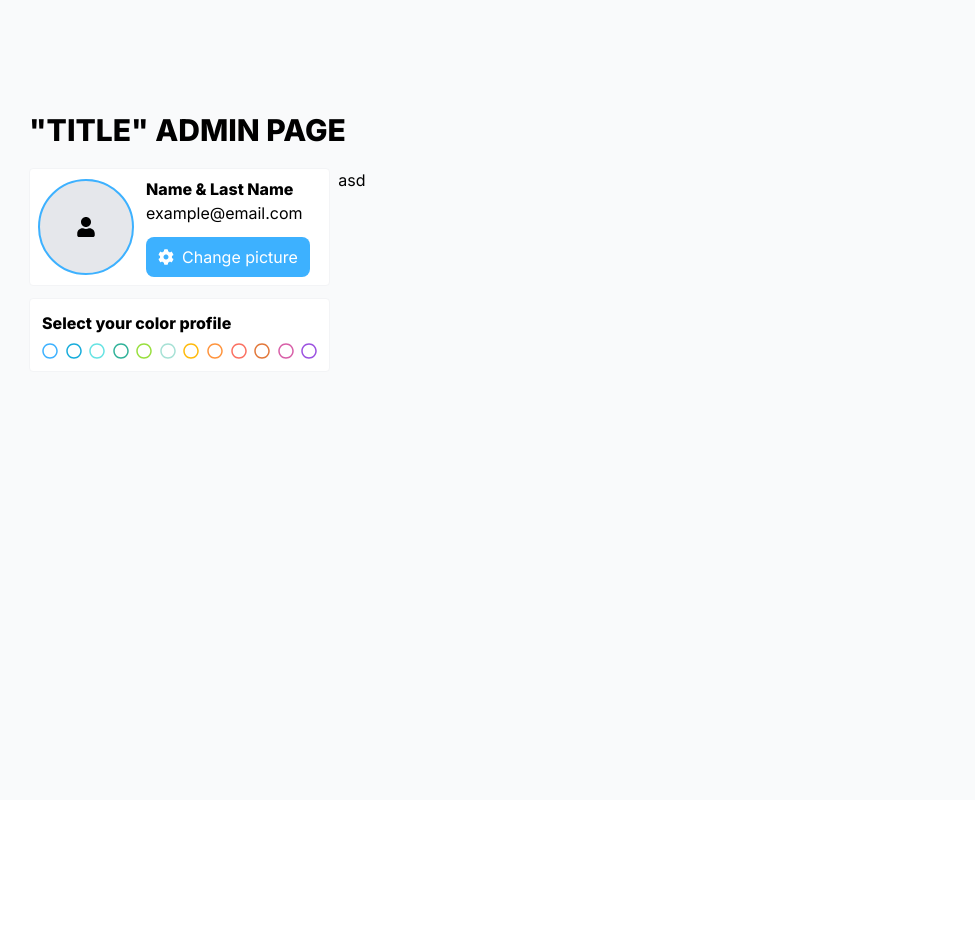
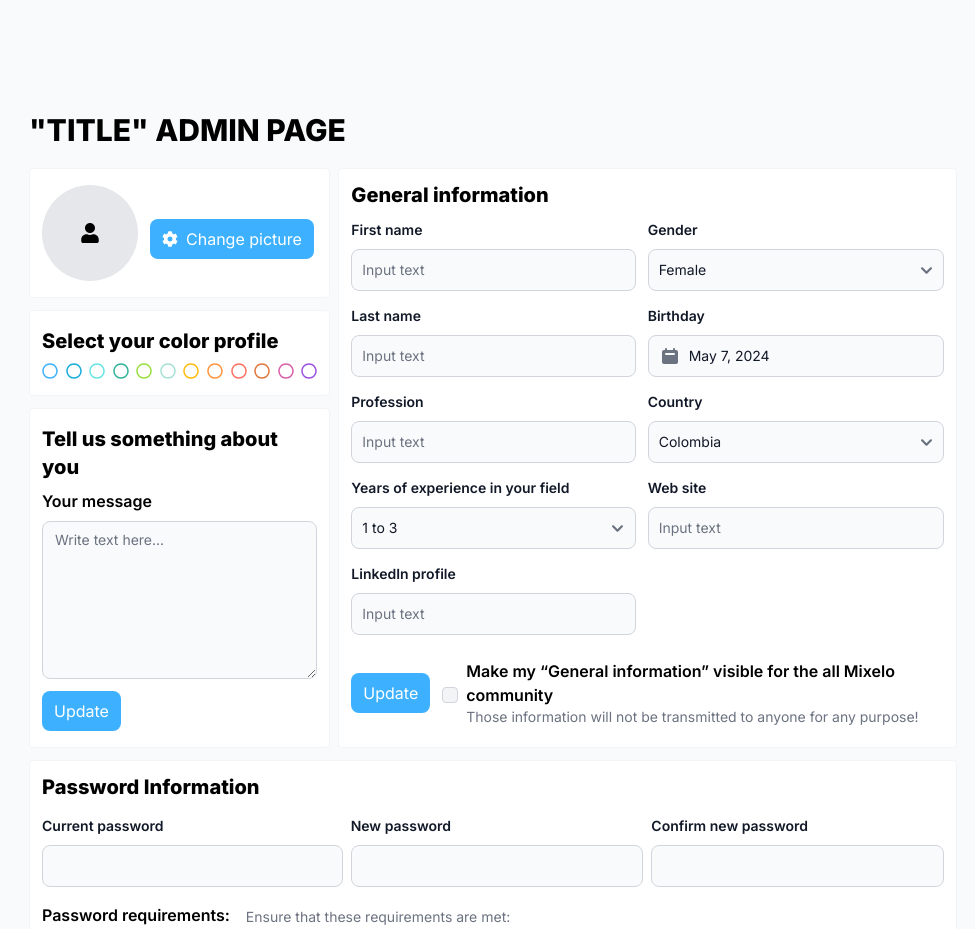
Before and after one commit to IN4XI4/xlo-client, a React (Vite) app: page /profile in a window 1280 px wide. Shown: the top 929 px of the page, without its empty margins (147-1122 px from the left). Before the commit the page ends 800 px from the top, so only its background shows below. Built offline with nearby package versions, Linux system fonts and the light colour scheme; no server answers.

Commit message:
profile settings user and password

```diff
--- a/src/api/users.api.js
+++ b/src/api/users.api.js
@@ -10,6 +10,7 @@ const getAuthHeaders = () => {
 };
 
 export const getUser = () => usersApi.get(`users/me/`, { headers: getAuthHeaders() })
+export const getUserProfile = () => usersApi.get(`users/profile/`, { headers: getAuthHeaders() })
 export const registerUser = (data) => usersApi.post('users/', data)
 export const lostPassword = (data) => usersApi.post('users/send_reset_code/', data)
 export const resetPassword = (data) => usersApi.post('users/reset_password/', data)
--- /dev/null
+++ b/src/components/profile/Alerts.jsx
@@ -0,0 +1,7 @@
+import React from 'react'
+
+export function Alerts() {
+  return (
+    <div>Alerts</div>
+  )
+}
--- /dev/null
+++ b/src/components/profile/EditProfile.jsx
@@ -0,0 +1,116 @@
+import { Checkbox, Datepicker, Label, Select, TextInput, Textarea } from 'flowbite-react'
+import React from 'react'
+import { FaCog, FaRegCircle, FaRegDotCircle, FaUser } from 'react-icons/fa'
+
+
+export function EditProfile({ profileInfo }) {
+  return (
+    <div className='grid grid-cols-1 md:grid-cols-3'>
+      <div className='md:pe-2'>
+        <div className='bg-white rounded px-3 py-4 flex items-center border border-gray-100 mb-3'>
+          <div className='bg-gray-200 rounded-full flex items-center justify-center h-24 w-24'>
+            {profileInfo.profile_picture ?
+              <img src={profileInfo.profile_picture} alt="Profile" className="h-24 w-24 border-4 border-[#3DB1FF] rounded-full" /> :
+              <FaUser className='text-xl' />
+            }
+          </div>
+          <div className='ps-3'>
+            <div className='font-bold'>{profileInfo.first_name} {profileInfo.last_name}</div>
+            <div className='pb-3'>{profileInfo.email}</div>
+            <button className='bg-[#3DB1FF] px-3 py-2 rounded-lg text-white flex items-center'>
+              <span><FaCog /></span> <span className='ps-2'>Change picture</span>
+            </button>
+          </div>
+        </div>
+        <div className='bg-white rounded px-3 py-4 border border-gray-100 mb-3'>
+          <div className='font-bold pb-2 text-xl'>Select your color profile</div>
+          <div className='flex justify-between'>
+            <FaRegCircle className='text-[#3DB1FF]' />
+            <FaRegCircle className='text-[#16ACDB]' />
+            <FaRegCircle className='text-[#66E3E3]' />
+            <FaRegCircle className='text-[#30B299]' />
+            <FaRegCircle className='text-[#98DF3E]' />
+            <FaRegCircle className='text-[#A6E1D5]' />
+            <FaRegCircle className='text-[#FFBA0A]' />
+            <FaRegCircle className='text-[#FF943D]' />
+            <FaRegCircle className='text-[#FB7061]' />
+            <FaRegCircle className='text-[#E27739]' />
+            <FaRegCircle className='text-[#D85FA8]' />
+            <FaRegCircle className='text-[#9B51E0]' />
+          </div>
+        </div>
+        <div className='bg-white rounded px-3 py-4 border border-gray-100 mb-3'>
+          <div className='font-bold pb-2 text-xl'>Tell us something about you</div>
+          <div className='font-semibold pb-2'>Your message</div>
+          <Textarea className='mb-3' id="comment" placeholder="Write text here..." rows={7} />
+          <button className='bg-[#3DB1FF] px-3 py-2 rounded-lg text-white'>Update</button>
+        </div>
+      </div>
+      <div className='col-span-2 bg-white rounded border border-gray-100 mb-3 p-3'>
+        <div className='font-bold pb-2 text-xl'>General information</div>
+        <div className='grid grid-cols-1 md:grid-cols-2'>
+          <div className='md:pe-3'>
+            <div className="mb-2">
+              <Label className='font-semibold' htmlFor="first_name" value="First name" />
+            </div>
+            <TextInput id="first_name" type="text" placeholder="Input text" className='mb-3' />
+            <div className="mb-2">
+              <Label className='font-semibold' htmlFor="last_name" value="Last name" />
+            </div>
+            <TextInput id="last_name" type="text" placeholder="Input text" className='mb-3' />
+            <div className="mb-2">
+              <Label className='font-semibold' htmlFor="profession" value="Profession" />
+            </div>
+            <TextInput id="profession" type="text" placeholder="Input text" className='mb-3' />
+            <div className="mb-2">
+              <Label className='font-semibold' htmlFor="experience" value="Years of experience in your field" />
+            </div>
+            <Select id="experience" className='mb-3' >
+              <option>1 to 3</option>
+            </Select>
+            <div className="mb-2">
+              <Label className='font-semibold' htmlFor="linkedin" value="LinkedIn profile" />
+            </div>
+            <TextInput id="linkedin" type="text" placeholder="Input text" className='mb-3' />
+          </div>
+          <div>
+            <div className="mb-2">
+              <Label className='font-semibold' htmlFor="gender" value="Gender" />
+            </div>
+            <Select id="gender" className='mb-3'>
+              <option>Female</option>
+            </Select>
+            <div className="mb-2">
+              <Label className='font-semibold' htmlFor="birthday" value="Birthday" />
+            </div>
+            <Datepicker id='birthday' className='mb-3' />
+            <div className="mb-2">
+              <Label className='font-semibold' htmlFor="country" value="Country" />
+            </div>
+            <Select id="country" className='mb-3' placeholder='asd'>
+              <option>Colombia</option>
+            </Select>
+            <div className="mb-2">
+              <Label className='font-semibold' htmlFor="website" value="Web site" />
+            </div>
+            <TextInput id="website" type="text" placeholder="Input text" className='mb-3' />
+          </div>
+        </div>
+        <div className='flex flex-col md:flex-row  items-center pt-3'>
+          <button className='bg-[#3DB1FF] px-3 py-2 rounded-lg text-white'>Update</button>
+          <div className="flex items-center order-first md:order-none gap-2 ps-3 pb-3 md:pb-0">
+            <Checkbox id="visible" className='mt-1' />
+            <div className=''>
+              <div className='font-semibold'>
+                Make my “General information” visible for the all Mixelo community
+              </div>
+              <div className='text-sm text-gray-500'>
+                Those information will not be transmitted to anyone for any purpose!
+              </div>
+            </div>
+          </div>
+        </div>
+      </div>
+    </div>
+  )
+}
--- /dev/null
+++ b/src/components/profile/PasswordInfo.jsx
@@ -0,0 +1,43 @@
+import { Label, TextInput } from 'flowbite-react'
+import React from 'react'
+
+
+export function PasswordInfo() {
+  return (
+    <div className='bg-white rounded border border-gray-100 p-3 mb-3'>
+      <div className='text-xl font-bold pb-3'>Password Information</div>
+      <div className='grid grid-cols-1 md:grid-cols-3 space-x-2 pb-4'>
+        <div>
+          <div className="mb-2">
+            <Label htmlFor="current_password" value="Current password" className='font-semibold' />
+          </div>
+          <TextInput id="current_password" type="password" />
+        </div>
+        <div>
+          <div className="mb-2">
+            <Label htmlFor="new_password" value="New password" className='font-semibold' />
+          </div>
+          <TextInput id="new_password" type="password" />
+        </div>
+        <div>
+          <div className="mb-2">
+            <Label htmlFor="confirm_password" value="Confirm new password" className='font-semibold' />
+          </div>
+          <TextInput id="confirm_password" type="password" />
+        </div>
+      </div>
+      <div className='flex flex-col md:flex-row '>
+        <div className='pe-4'>
+          <div className='font-semibold pb-3'>Password requirements:</div>
+          <button className='bg-[#3DB1FF] px-3 py-2 rounded-lg text-white mb-4 md:mb-0'>Update</button>
+        </div>
+        <div className='text-gray-500 text-sm pt-1'>
+          <div>Ensure that these requirements are met:</div>
+          <div>At least 10 characters (and up to 100 characters)</div>
+          <div>At least one lowercase character</div>
+          <div>Inclusion of at least one special character, e.g., ! @ # ?</div>
+        </div>
+      </div>
+    </div>
+  )
+}
--- a/src/components/topics/StoriesList.jsx
+++ b/src/components/topics/StoriesList.jsx
@@ -40,7 +40,7 @@ export function StoriesList({ topicId, categoryId, searchText }) {
 
       setHasMore(!!res.data.next);
       if (page === 1) {
-        setCurrentPage(1); // Actualiza currentPage a 1 solo si se carga la primera página
+        setCurrentPage(1);
       }
     } catch (error) {
       setError(error);
--- a/src/pages/ProfilePage.jsx
+++ b/src/pages/ProfilePage.jsx
@@ -1,45 +1,33 @@
-import React from 'react'
-import { FaCog, FaRegCircle, FaUser } from 'react-icons/fa'
+import React, { useEffect, useState } from 'react'
+import { EditProfile } from '../components/profile/EditProfile'
+import { PasswordInfo } from '../components/profile/PasswordInfo'
+import { Alerts } from '../components/profile/Alerts'
+import { getUserProfile } from '../api/users.api';
 
 
 export function ProfilePage() {
+  const [profileInfo, setProfileInfo] = useState([]);
+  const [error, setError] = useState(null);
+
+  useEffect(() => {
+    loadProfileInfo();
+  }, []);
+
+  async function loadProfileInfo() {
+    try {
+      const res = await getUserProfile();
+      console.log(res.data);
+      setProfileInfo(res.data);
+    } catch (error) {
+      setError(error);
+    }
+  }
   return (
     <div className="pt-20 md:pt-28 px-4 md:px-16 lg:px-32 xl:px-44">
       <div className='font-bold text-3xl pb-5'>"TITLE" ADMIN PAGE</div>
-      <div className='grid grid-cols-1 md:grid-cols-3'>
-        <div className=' pe-2'>
-          <div className='bg-white rounded p-2 flex items-center border border-gray-100 mb-3'>
-            <div className='bg-gray-200 rounded-full border-2 border-[#3DB1FF] flex items-center justify-center h-24 w-24'>
-              <FaUser className='text-xl' />
-            </div>
-            <div className='ps-3'>
-              <div className='font-bold'>Name & Last Name</div>
-              <div className='pb-3'>example@email.com</div>
-              <button className='bg-[#3DB1FF] px-3 py-2 rounded-lg text-white flex items-center'>
-                <span><FaCog /></span> <span className='ps-2'>Change picture</span>
-              </button>
-            </div>
-          </div>
-          <div className='bg-white rounded p-3 border border-gray-100'>
-            <div className='font-bold pb-2'>Select your color profile</div>
-            <div className='flex justify-between'>
-              <FaRegCircle className='text-[#3DB1FF]' />
-              <FaRegCircle className='text-[#16ACDB]' />
-              <FaRegCircle className='text-[#66E3E3]' />
-              <FaRegCircle className='text-[#30B299]' />
-              <FaRegCircle className='text-[#98DF3E]' />
-              <FaRegCircle className='text-[#A6E1D5]' />
-              <FaRegCircle className='text-[#FFBA0A]' />
-              <FaRegCircle className='text-[#FF943D]' />
-              <FaRegCircle className='text-[#FB7061]' />
-              <FaRegCircle className='text-[#E27739]' />
-              <FaRegCircle className='text-[#D85FA8]' />
-              <FaRegCircle className='text-[#9B51E0]' />
-            </div>
-          </div>
-        </div>
-        <div className='col-span-2'>asd</div>
-      </div>
+      {profileInfo && <EditProfile profileInfo={profileInfo} />}
+      <PasswordInfo />
+      <Alerts />
     </div>
   )
 }
```
